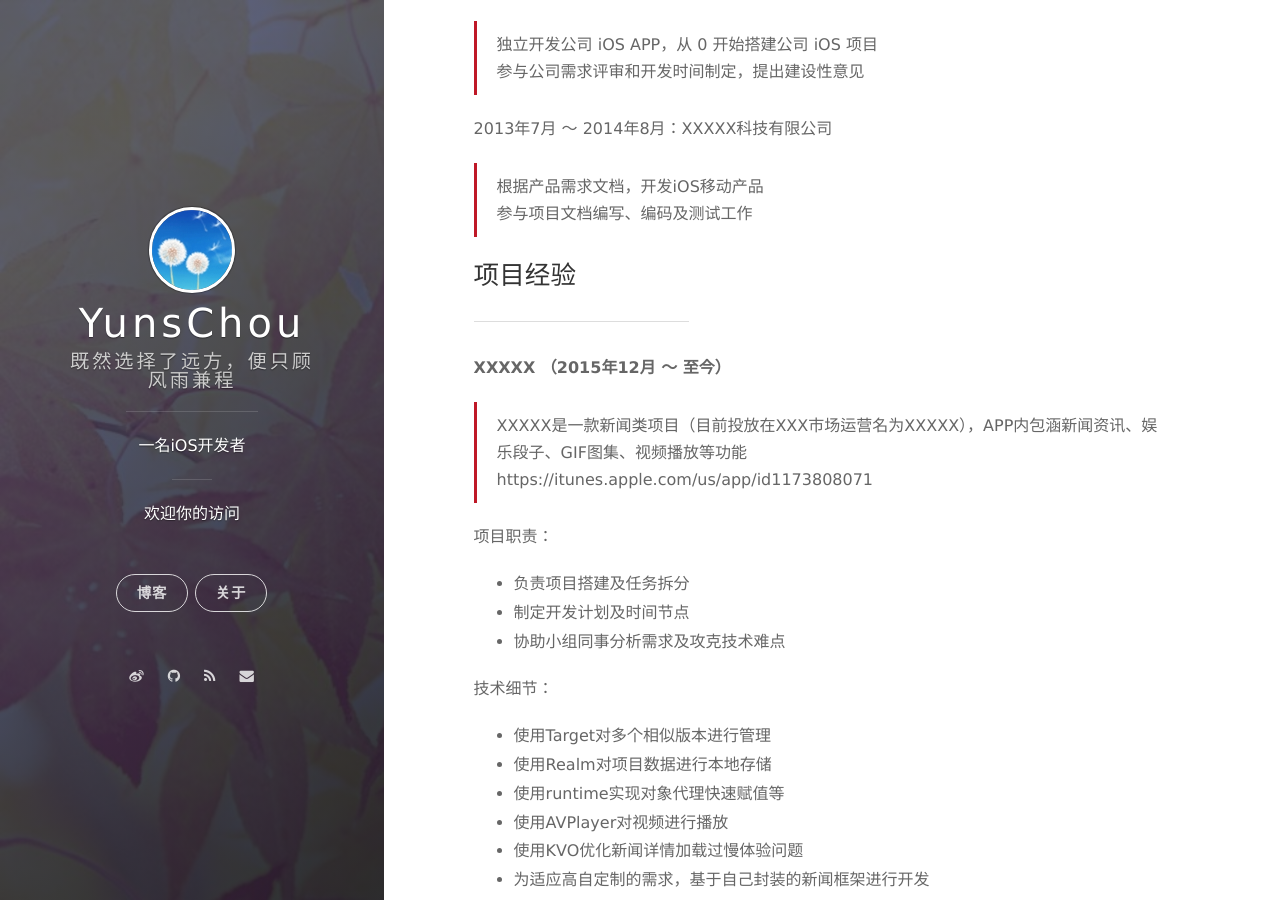
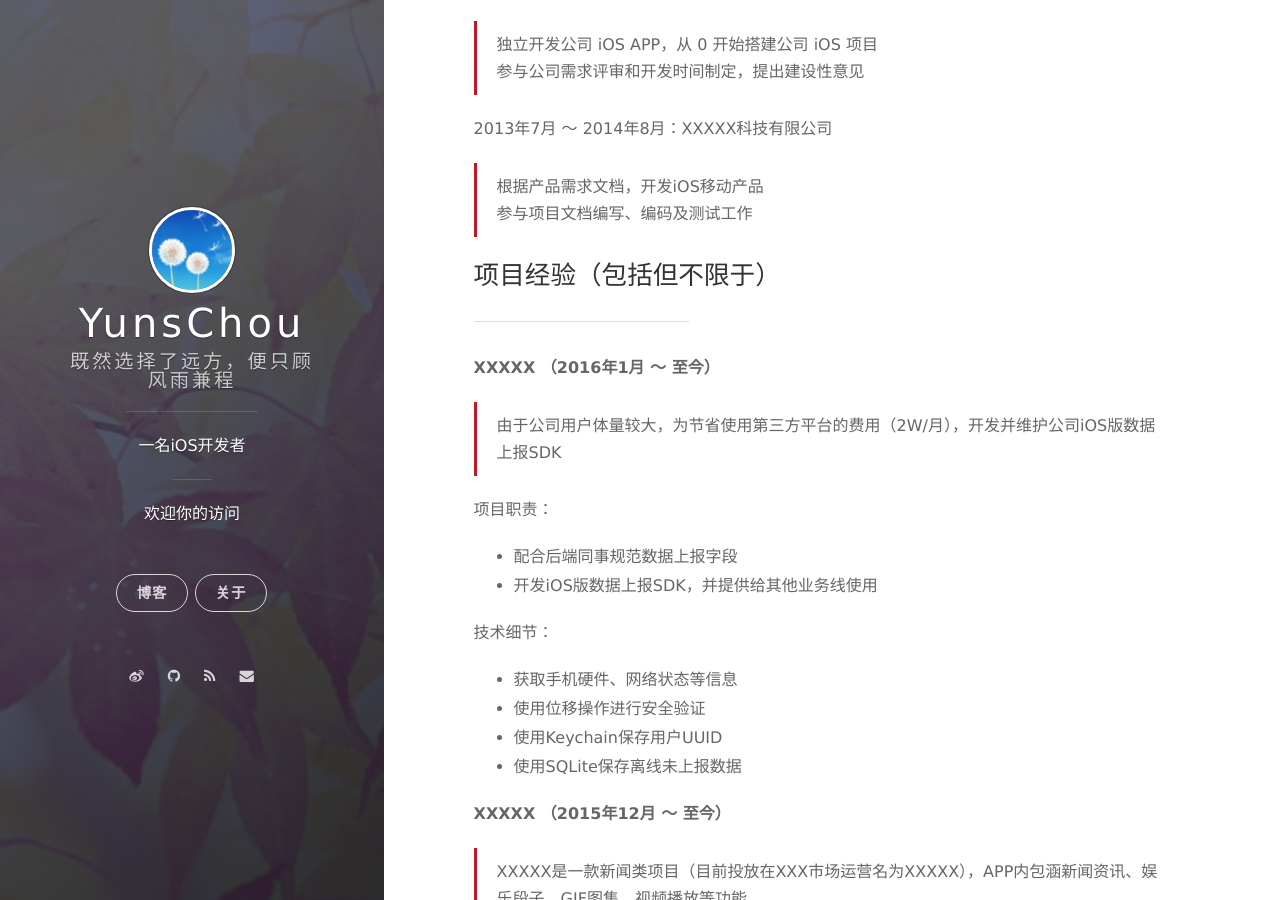
Before and after one commit to YunsChou/Yuns.github.io, a Jekyll site: the page built from _posts/2016-02-08-introduce-myself.markdown, in a window 1280 px wide and 900 px high, scrolled down 1285 px. Built offline with Jekyll 4.4.1, drawn with Linux system fonts in a browser that asks for light colours; nearby versions of some CDN libraries; Markdown is read by kramdown in place of the engine named in the settings; comment, search, counter and statistics services are not loaded.

Commit message:
fix about me

```diff
--- a/_posts/2016-02-08-introduce-myself.markdown
+++ b/_posts/2016-02-08-introduce-myself.markdown
@@ -26,7 +26,7 @@ tags: 关于我
 工作年限：4年
 
 
-### 技能清单
+### 技能清单（包括但不限于）
 
 ---
 
@@ -65,9 +65,25 @@ tags: 关于我
 > 根据产品需求文档，开发iOS移动产品
 > 参与项目文档编写、编码及测试工作
 
-### 项目经验
+### 项目经验（包括但不限于）
 
 ---
+
+**XXXXX （2016年1月 ～ 至今）**
+
+> 由于公司用户体量较大，为节省使用第三方平台的费用（2W/月），开发并维护公司iOS版数据上报SDK
+
+项目职责：
+
+- 配合后端同事规范数据上报字段
+- 开发iOS版数据上报SDK，并提供给其他业务线使用
+
+技术细节：
+
+- 获取手机硬件、网络状态等信息
+- 使用位移操作进行安全验证
+- 使用Keychain保存用户UUID
+- 使用SQLite保存离线未上报数据
 
 **XXXXX （2015年12月 ～ 至今）**
 
```
